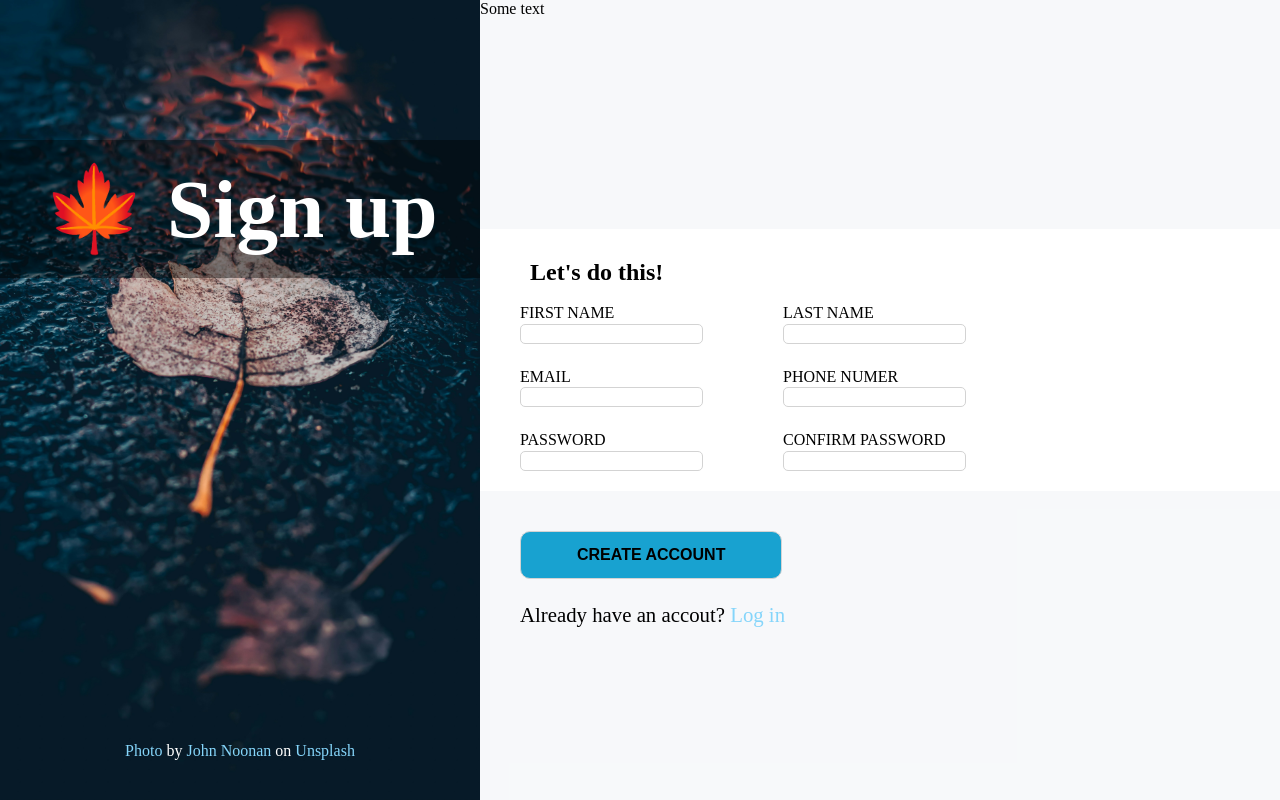
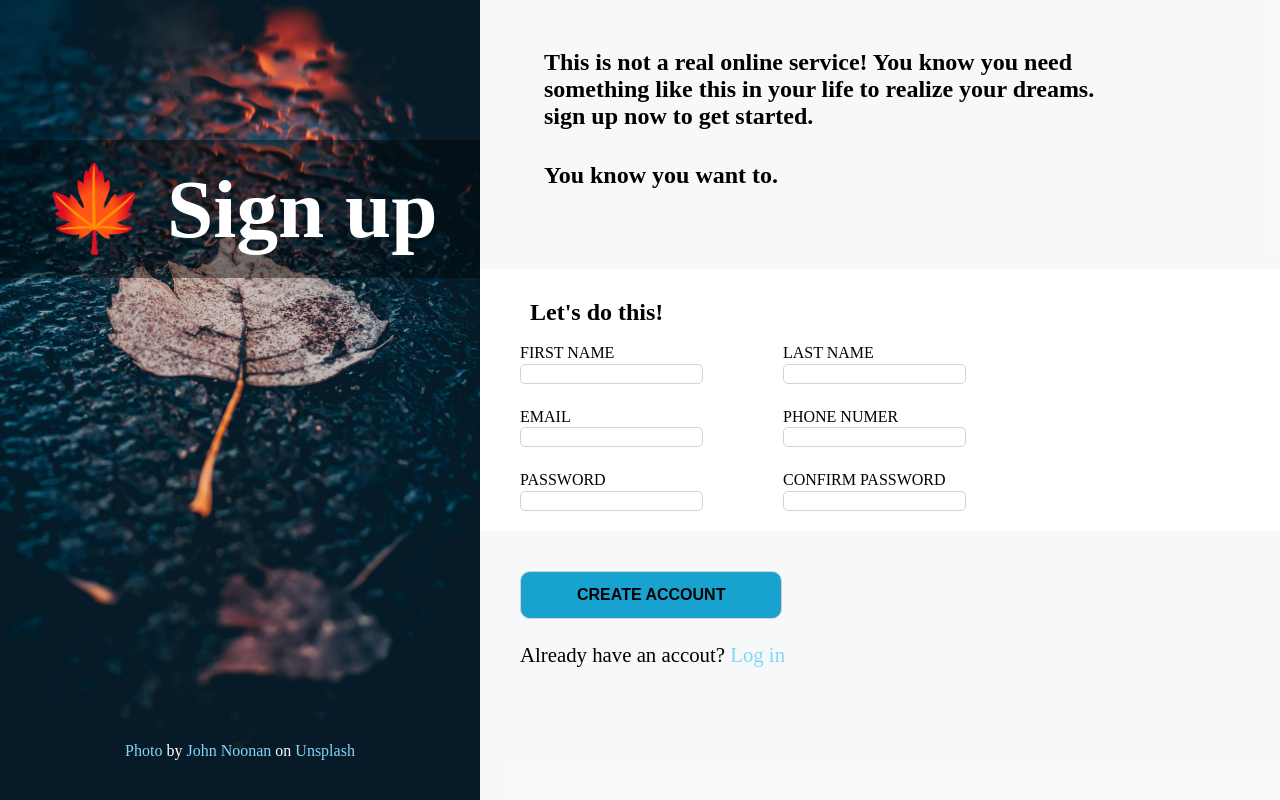
Before and after one commit to ruben-23/sign-up-form, a plain HTML site: page index.html in a window 1280 px wide. Drawn offline with Linux system fonts and the light colour scheme.

Commit message:
Add info section

```diff
--- a/index.html
+++ b/index.html
@@ -20,8 +20,13 @@
             </p>
         </div>
         <div class="content-container">
+            <div class="info-section">
                 <div>
-                <p>Some text </p>
+                    <p>This is not a real online service! You know you need something like this in your life to realize
+                        your dreams. sign up now to get started.
+                    </p>
+                    <p>You know you want to.</p>
+                </div>
             </div>
             <div class="details">
                 <div>
--- a/style.css
+++ b/style.css
@@ -47,6 +47,26 @@
 .content-container > div:nth-child(odd) {
     background-color: rgba(0, 51, 102, 0.03);
     height: 30vh;
+}
+
+.info-section {
+    display: flex;
+    justify-content: flex-end;
+    padding: 0 10rem 5rem 4rem;
+}
+
+.info-section > div {
+    display: flex;
+    flex-direction: column;
+    justify-content: flex-end;
+    gap: 2em;
+    height: 100%;
+    flex-wrap: wrap;
+}
+
+.info-section > div > p {
+   font-size: 1.5em;
+   font-weight: bold;
 }
 
 form{
```
Lines whose indentation alone changed are shown as unchanged.
